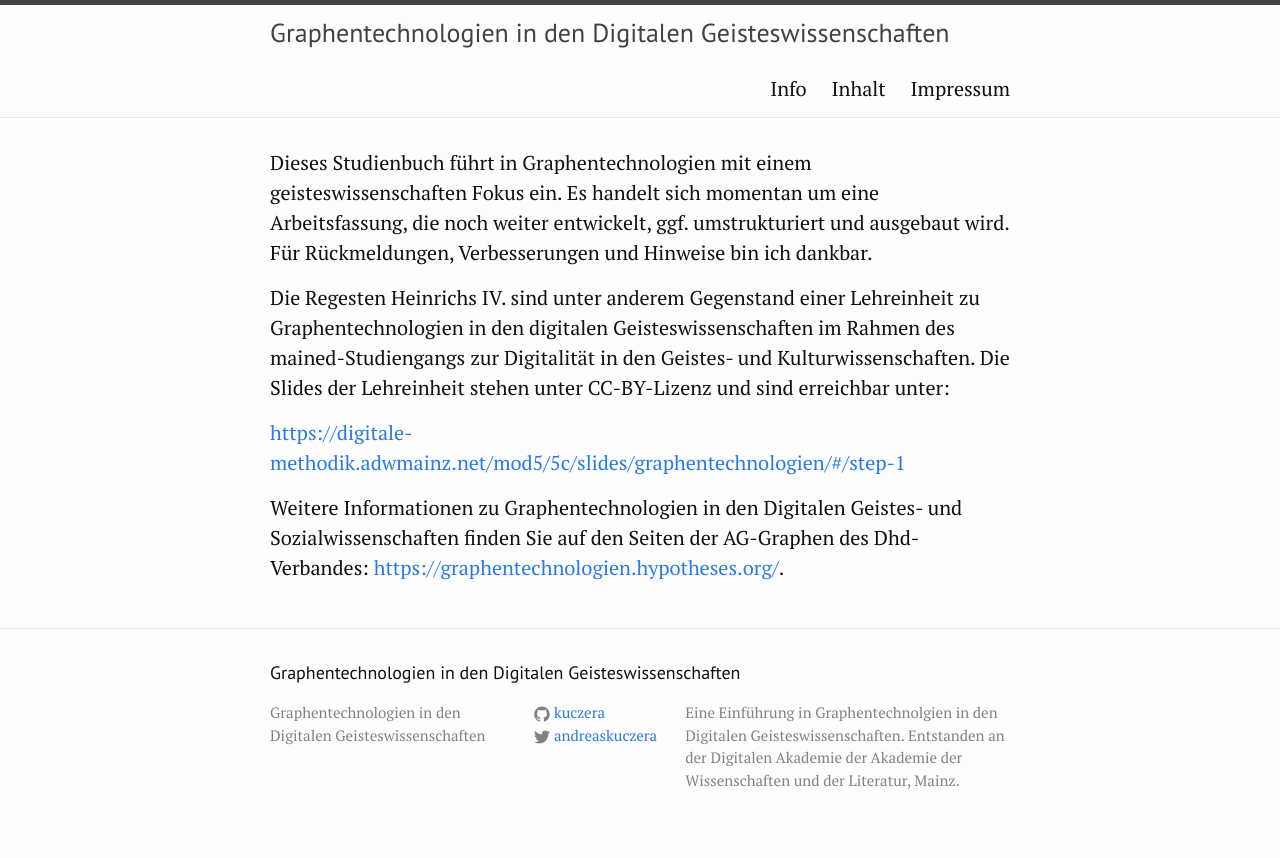
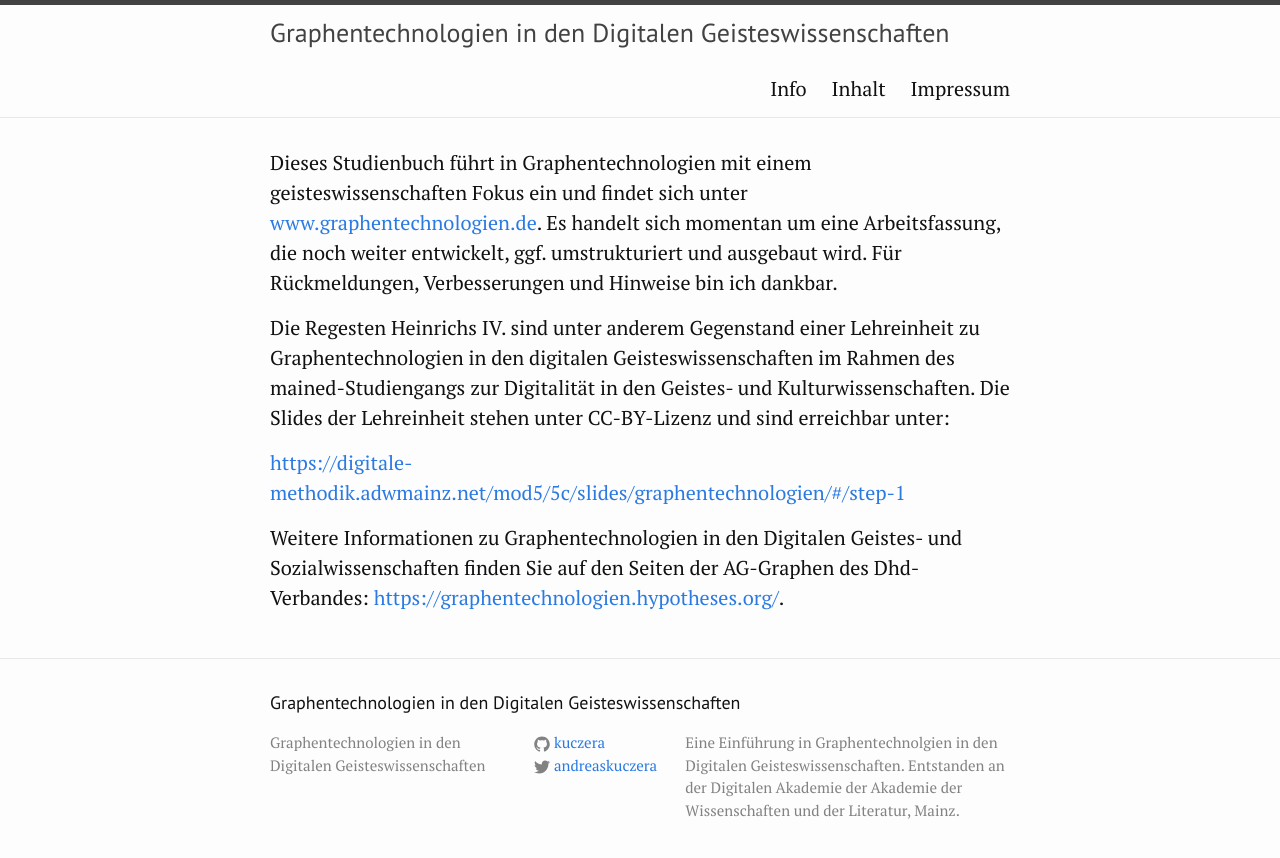
Before and after one commit to kuczera/Graphentechnologien, a Jekyll site: the page built from index.md, in a window 1280 px wide. Shown: the top 858 px of the page. Built offline with Jekyll 4.4.1, drawn with Linux system fonts in a browser that asks for light colours.

Commit message:
Update index.md

```diff
--- a/index.md
+++ b/index.md
@@ -5,7 +5,7 @@
 order: 1
 ---
 
-Dieses Studienbuch führt in Graphentechnologien mit einem geisteswissenschaften Fokus ein. Es handelt sich momentan um eine Arbeitsfassung, die noch weiter entwickelt, ggf. umstrukturiert und ausgebaut wird. Für Rückmeldungen, Verbesserungen und Hinweise bin ich dankbar.
+Dieses Studienbuch führt in Graphentechnologien mit einem geisteswissenschaften Fokus ein und findet sich unter [www.graphentechnologien.de](www.graphentechnologien.de). Es handelt sich momentan um eine Arbeitsfassung, die noch weiter entwickelt, ggf. umstrukturiert und ausgebaut wird. Für Rückmeldungen, Verbesserungen und Hinweise bin ich dankbar.
 
 Die Regesten Heinrichs IV. sind unter anderem Gegenstand einer Lehreinheit zu Graphentechnologien in den digitalen Geisteswissenschaften im Rahmen des mained-Studiengangs zur Digitalität in den Geistes- und Kulturwissenschaften.
 Die Slides der Lehreinheit stehen unter CC-BY-Lizenz und sind erreichbar unter:
```
